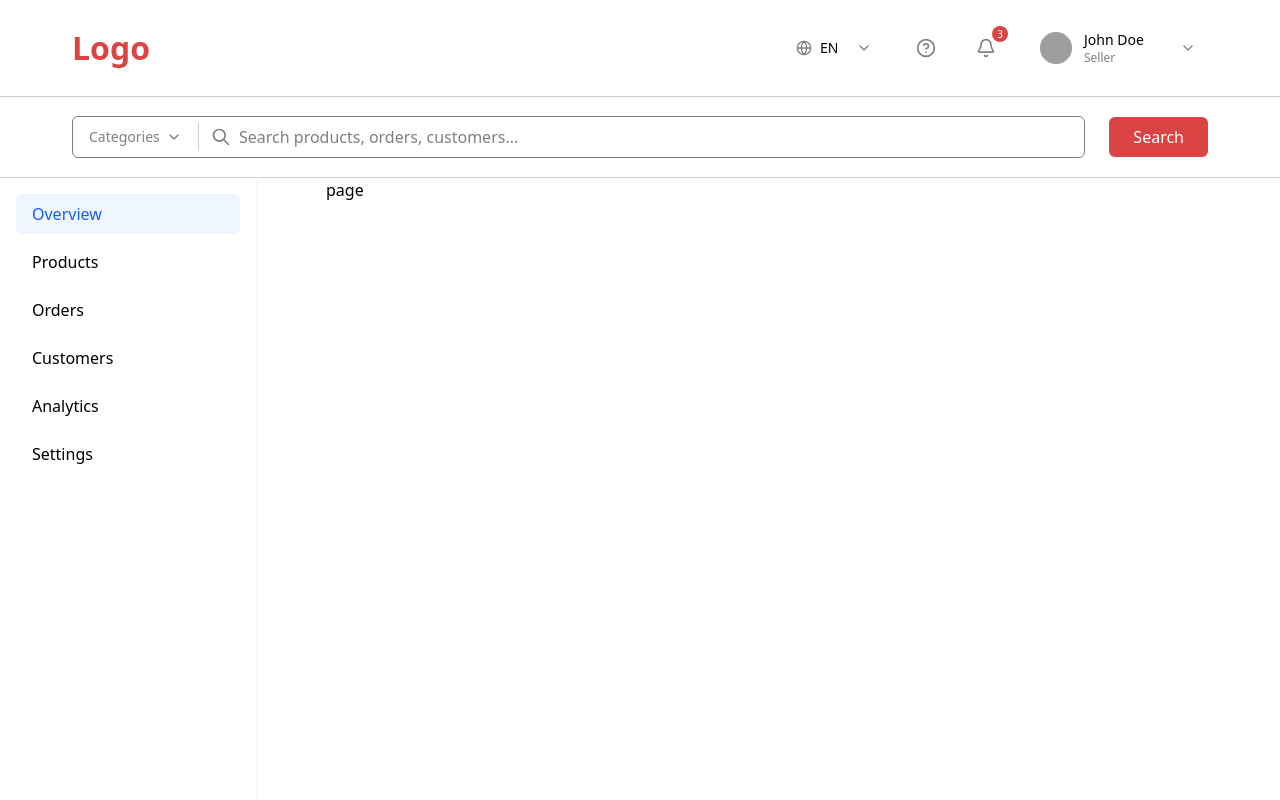
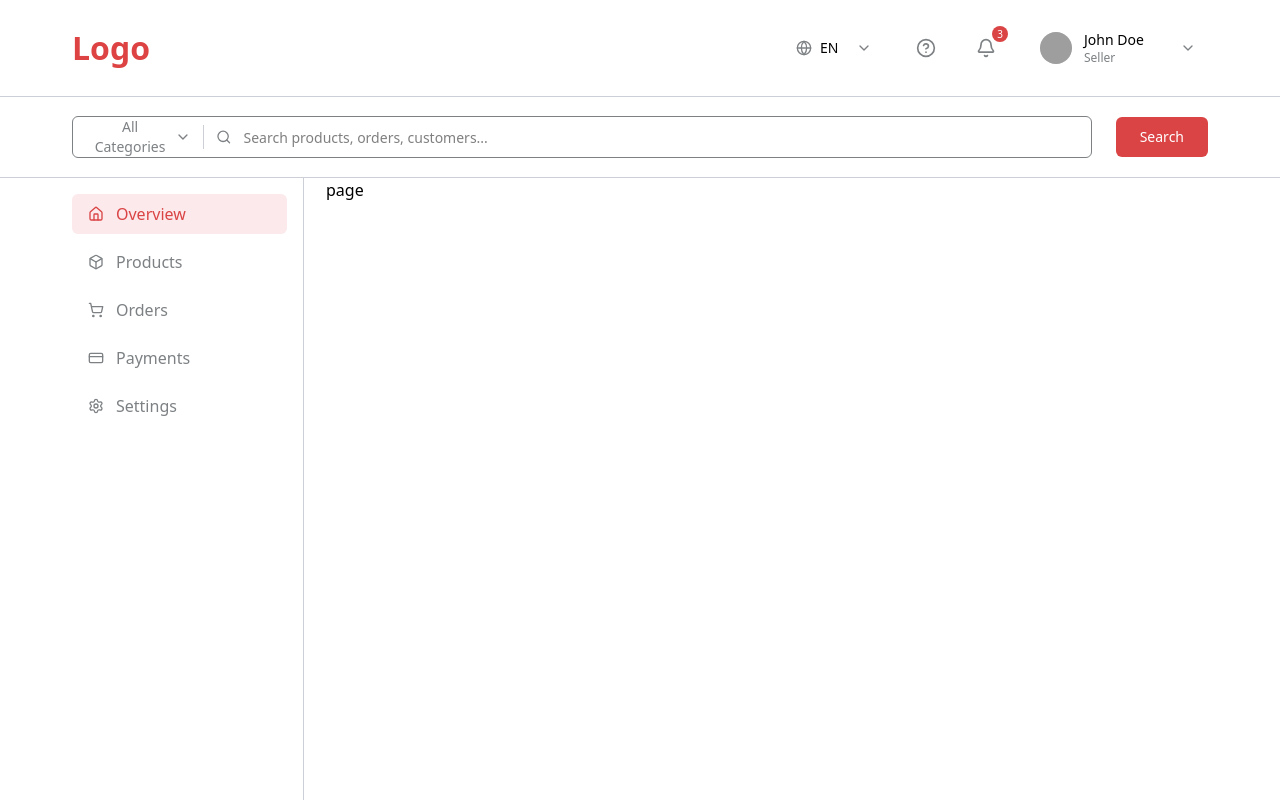
Before and after one commit to ayondev7/E-Commerce-Frontend, a Next.js app: page /overview in a window 1280 px wide. Shown: the top 800 px of the page. Built offline with nearby package versions, Linux system fonts and the light colour scheme; grey boxes are pictures that could not be loaded.

Commit message:
Fixed the sidebar

```diff
--- a/src/app/(seller)/components/Navbar.tsx
+++ b/src/app/(seller)/components/Navbar.tsx
@@ -11,7 +11,7 @@ import {
 
 const Navbar = () => {
   return (
-    <nav className="w-full bg-white shadow-sm py-6 px-18">
+    <nav className="w-full bg-white py-6 px-18">
       <div className="container h-full flex items-center justify-between">
         <Link
           href="/overview"
--- a/src/app/(seller)/components/SearchBar.tsx
+++ b/src/app/(seller)/components/SearchBar.tsx
@@ -1,4 +1,7 @@
+"use client";
 import React from 'react'
+import { Search } from 'lucide-react'
+import { Input } from '../../../components/ui/input'
 import {
   Select,
   SelectContent,
@@ -9,48 +12,34 @@ import {
 
 const SearchBar = () => {
   return (
-    <div className="w-full h-14  border-t border-b border-border-primary px-18 py-10">
+    <div className="w-full h-14 border-t border-b border-border-primary px-18 py-10">
       <div className="container h-full flex items-center">
         <div className="w-full relative flex items-center gap-x-6">
-          <div className="flex-1 relative flex items-center border border-text-secondary rounded-md ">
+          <div className="flex-1 relative flex items-center border border-text-secondary rounded-md">
             <Select>
-              <SelectTrigger className="h-10 w-[125px] border-0 focus:ring-0 focus:ring-offset-0 px-4 text-text-secondary">
-                <SelectValue placeholder="Categories" />
+              <SelectTrigger className="w-[130px] text-text-secondary border-0 rounded-none rounded-l-md text-sm focus:ring-0 focus:ring-offset-0">
+                <SelectValue placeholder="All Categories" className="text-sm text-text-secondary" />
               </SelectTrigger>
-              <SelectContent className="z-[20] relative bg-white border-text-secondary ">
-                <SelectItem value="all">All Categories</SelectItem>
-                <SelectItem value="electronics">Electronics</SelectItem>
-                <SelectItem value="clothing">Clothing</SelectItem>
-                <SelectItem value="books">Books</SelectItem>
-                <SelectItem value="home">Home & Garden</SelectItem>
+              <SelectContent className="z-[100] text-sm text-text-secondary bg-white">
+                <SelectItem value="electronics" className="text-sm hover:bg-background-hover hover:text-text-primary cursor-pointer">Electronics</SelectItem>
+                <SelectItem value="clothing" className="text-sm hover:bg-background-hover hover:text-text-primary cursor-pointer">Clothing</SelectItem>
+                <SelectItem value="books" className="text-sm hover:bg-background-hover hover:text-text-primary cursor-pointer">Books</SelectItem>
               </SelectContent>
             </Select>
 
-            <div className="h-7 w-px bg-border-primary" />
+            <div className="h-6 w-px bg-border-primary" />
 
-            <div className="flex-1 relative">
-              <input
+            <div className="flex-1 flex items-center">
+              <Search className="h-4 w-4 text-text-secondary ml-3" />
+              <Input
                 type="text"
                 placeholder="Search products, orders, customers..."
-                className="w-full h-10 px-4 pl-10 border-0 focus:outline-none focus:ring-0"
+                className="border-0 focus-visible:ring-0 focus-visible:ring-offset-0 rounded-none rounded-r-md text-sm"
               />
-              <svg
-                className="absolute left-3 top-1/2 transform -translate-y-1/2 h-5 w-5 text-text-secondary"
-                fill="none"
-                stroke="currentColor"
-                viewBox="0 0 24 24"
-              >
-                <path
-                  strokeLinecap="round"
-                  strokeLinejoin="round"
-                  strokeWidth={2}
-                  d="M21 21l-6-6m2-5a7 7 0 11-14 0 7 7 0 0114 0z"
-                />
-              </svg>
             </div>
           </div>
 
-          <button className="h-10 px-6 bg-button-primary text-white rounded-md hover:bg-opacity-90 transition-colors">
+          <button className="h-10 px-6 bg-button-primary text-white rounded-md hover:bg-opacity-90 transition-colors text-sm">
             Search
           </button>
         </div>
--- a/src/app/(seller)/components/Sidebar.tsx
+++ b/src/app/(seller)/components/Sidebar.tsx
@@ -2,33 +2,34 @@
 import React from 'react'
 import Link from 'next/link'
 import { usePathname } from 'next/navigation'
+import { Home, Box, CreditCard, ShoppingCart, Settings } from 'lucide-react'
 
 const Sidebar = () => {
   const pathname = usePathname()
 
   const navItems = [
-    { name: 'Overview', href: '/overview' },
-    { name: 'Products', href: '/products' },
-    { name: 'Orders', href: '/orders' },
-    { name: 'Customers', href: '/customers' },
-    { name: 'Analytics', href: '/analytics' },
-    { name: 'Settings', href: '/settings' },
+    { name: 'Overview', href: '/overview', icon: Home },
+    { name: 'Products', href: '/products', icon: Box },
+    { name: 'Orders', href: '/orders', icon: ShoppingCart },
+    { name: 'Payments', href: '/payments', icon: CreditCard },
+    { name: 'Settings', href: '/settings', icon: Settings },
   ]
 
   return (
-    <aside className="w-64 min-h-screen bg-white shadow-sm relative z-[10]">
+    <aside className="w-76 pl-14 min-h-screen bg-white relative z-[10] border-r border-border-primary">
       <div className="p-4">
         <nav className="space-y-2">
           {navItems.map((item) => (
             <Link
               key={item.href}
               href={item.href}
-              className={`block px-4 py-2 rounded-md transition-colors ${
+              className={`flex items-center gap-3 px-4 py-2 rounded-md transition-colors ${
                 pathname === item.href
-                  ? 'bg-blue-50 text-blue-600'
-                  : 'hover:bg-gray-100'
+                  ? 'bg-danger-secondary text-danger-primary'
+                  : 'text-text-secondary hover:bg-background-secondary'
               }`}
             >
+              <item.icon className="h-4 w-4" />
               {item.name}
             </Link>
           ))}
--- a/src/app/globals.css
+++ b/src/app/globals.css
@@ -3,6 +3,7 @@
 @theme {
   --color-background-primary: #FFFFFF;
   --color-background-secondary: #f9fafc;
+  --color-background-hover: #f5f5f5;
 
   --color-text-primary: #000000;
   --color-text-secondary: #7d8184;
--- /dev/null
+++ b/src/components/ui/input.tsx
@@ -0,0 +1,25 @@
+import * as React from "react"
+
+import { cn } from "@/lib/utils"
+
+export interface InputProps
+  extends React.InputHTMLAttributes<HTMLInputElement> {}
+
+const Input = React.forwardRef<HTMLInputElement, InputProps>(
+  ({ className, type, ...props }, ref) => {
+    return (
+      <input
+        type={type}
+        className={cn(
+          "flex h-10 w-full rounded-md border border-input bg-background px-3 py-2 text-sm ring-offset-background file:border-0 file:bg-transparent file:text-sm file:font-medium placeholder:text-muted-foreground focus-visible:outline-none focus-visible:ring-2 focus-visible:ring-ring focus-visible:ring-offset-2 disabled:cursor-not-allowed disabled:opacity-50",
+          className
+        )}
+        ref={ref}
+        {...props}
+      />
+    )
+  }
+)
+Input.displayName = "Input"
+
+export { Input }
```
